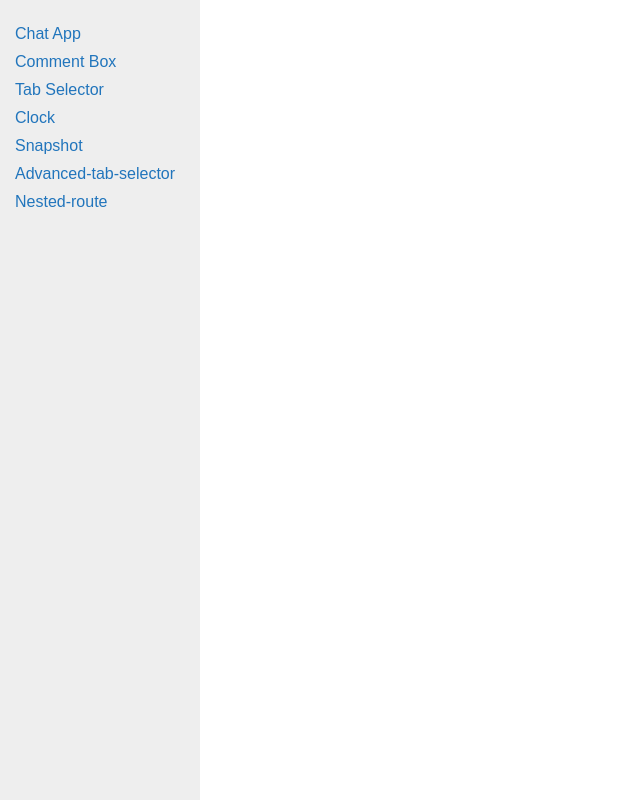
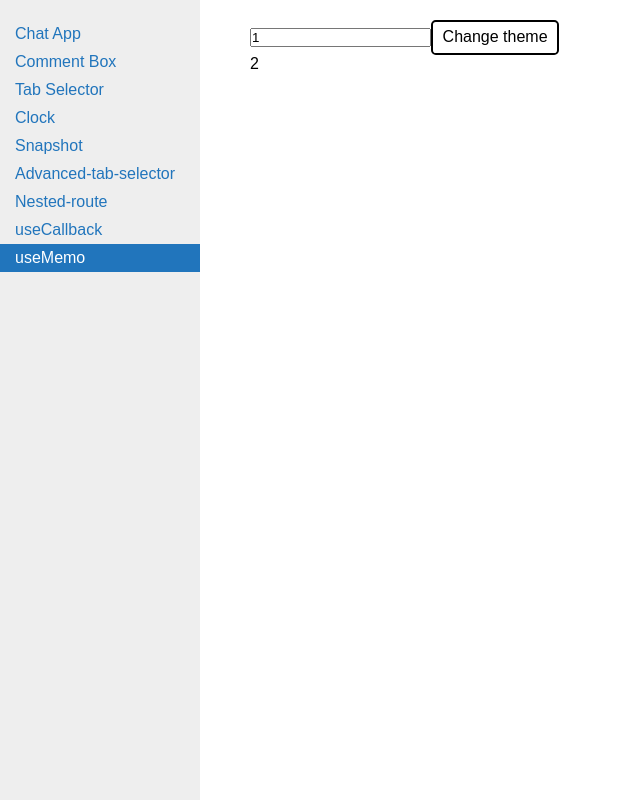
Before and after one commit to SiqiaoLi/small-components, a React (Create React App) app: page /useMemo in a window 1280 px wide. Shown: the whole page, without its empty margins (0-640 px from the left). Built offline with nearby package versions, Linux system fonts and the light colour scheme.

Commit message:
add useMemo and useCallback

```diff
--- a/src/App.js
+++ b/src/App.js
@@ -8,6 +8,8 @@ import Clock from "./pages/Clock";
 import Snapshot from "./pages/Snapshot";
 import { AdvancedTabSelectorSample } from "./pages/AdvancedTabSelector";
 import NestedRoute from "./pages/NestedRoute";
+import UseCallback from "./pages/UseCallback";
+import UseMemo from "./pages/UseMemo";
 import React from "react";
 import { BrowserRouter as Router, Switch, Route } from "react-router-dom";
 
@@ -29,6 +31,8 @@ function App() {
             component={AdvancedTabSelectorSample}
           />
           <Route path="/nested-route" component={NestedRoute} />
+          <Route path="/useCallback" component={UseCallback} />
+          <Route path="/useMemo" component={UseMemo} />
         </Switch>
       </div>
     </Router>
--- a/src/components/SideNav.js
+++ b/src/components/SideNav.js
@@ -42,6 +42,16 @@ const SideNav = () => {
           Nested-route
         </li>
       </Link>
+      <Link to="/useCallback">
+        <li className={`${pathname === "/useCallback" ? "is-active" : ""}`}>
+          useCallback
+        </li>
+      </Link>
+      <Link to="/useMemo">
+        <li className={`${pathname === "/useMemo" ? "is-active" : ""}`}>
+          useMemo
+        </li>
+      </Link>
     </ul>
   );
 };
--- /dev/null
+++ b/src/pages/UseCallback.js
@@ -0,0 +1,47 @@
+import { useState, useEffect, useCallback } from "react";
+
+const UseCallback = () => {
+  const [number, setNumber] = useState(1);
+  const [dark, setDark] = useState(false);
+
+  // only when number changes, the function will be excuted
+  // useCallback return a function and useMemo just return a value
+  const getItems = useCallback(
+    (incrementor) => {
+      return [number, number + incrementor, number + 2 + incrementor];
+    },
+    [number]
+  );
+
+  const theme = {
+    backgroundColor: dark ? "#333" : "#FFF",
+    color: dark ? "#FFF" : "#333",
+  };
+
+  return (
+    <div style={theme}>
+      <input
+        type="number"
+        value={number}
+        onChange={(e) => setNumber(parseInt(e.target.value))}
+      />
+      <button onClick={() => setDark((prevDark) => !prevDark)}>
+        toggle theme
+      </button>
+      <List getItems={getItems} />
+    </div>
+  );
+};
+
+const List = ({ getItems }) => {
+  const [items, setItems] = useState([]);
+
+  useEffect(() => {
+    setItems(getItems(3));
+    console.log("update");
+  }, [getItems]);
+
+  return items.map((item) => <div key={item}>{item}</div>);
+};
+
+export default UseCallback;
--- /dev/null
+++ b/src/pages/UseMemo.js
@@ -0,0 +1,46 @@
+import { useState, useMemo, useEffect } from "react";
+
+const UseMemo = () => {
+  const [number, setNumber] = useState(1);
+  const [dark, setDark] = useState(false);
+
+  // 1. useMeno: only when number changes the doubleNumber will rerender
+  // when theme changes the doubleNumber would not rerender
+  const doubleNumber = useMemo(() => {
+    return slowFunction(number);
+  }, [number]);
+
+  // 2. useMeno: only when theme changes the style will be changed
+  const themeStyle = useMemo(() => {
+    return {
+      backgroundColor: dark ? "black" : "white",
+      color: dark ? "white" : "black",
+    };
+  }, [dark]);
+
+  useEffect(() => {
+    console.log("theme changed");
+  }, [themeStyle]);
+
+  return (
+    <div>
+      <input
+        type="number"
+        value={number}
+        onChange={(e) => setNumber(parseInt(e.target.value))}
+      />
+      <button onClick={() => setDark((prevDark) => !prevDark)}>
+        Change theme
+      </button>
+      <div style={themeStyle}>{doubleNumber}</div>
+    </div>
+  );
+};
+
+const slowFunction = (number) => {
+  console.log("calling function");
+  for (let i = 0; i <= 1000000000; i++) {}
+  return number * 2;
+};
+
+export default UseMemo;
```
